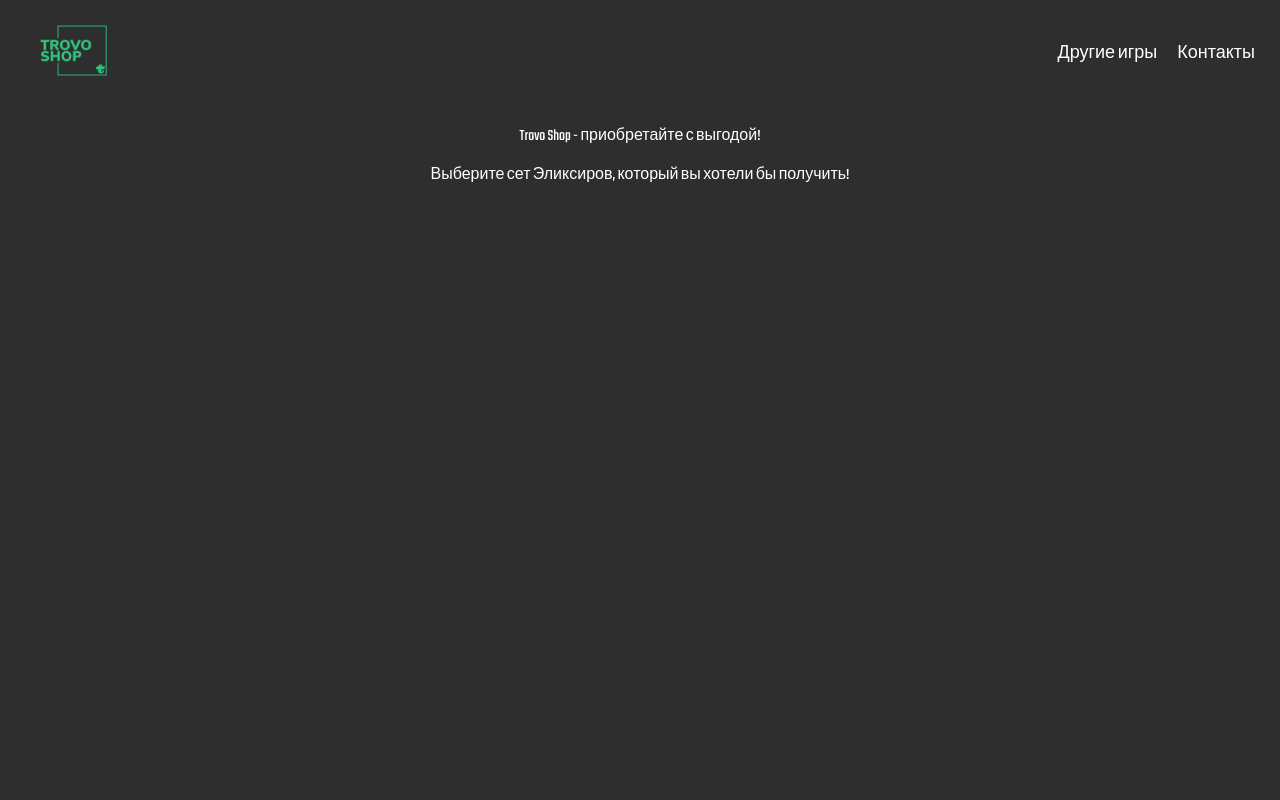
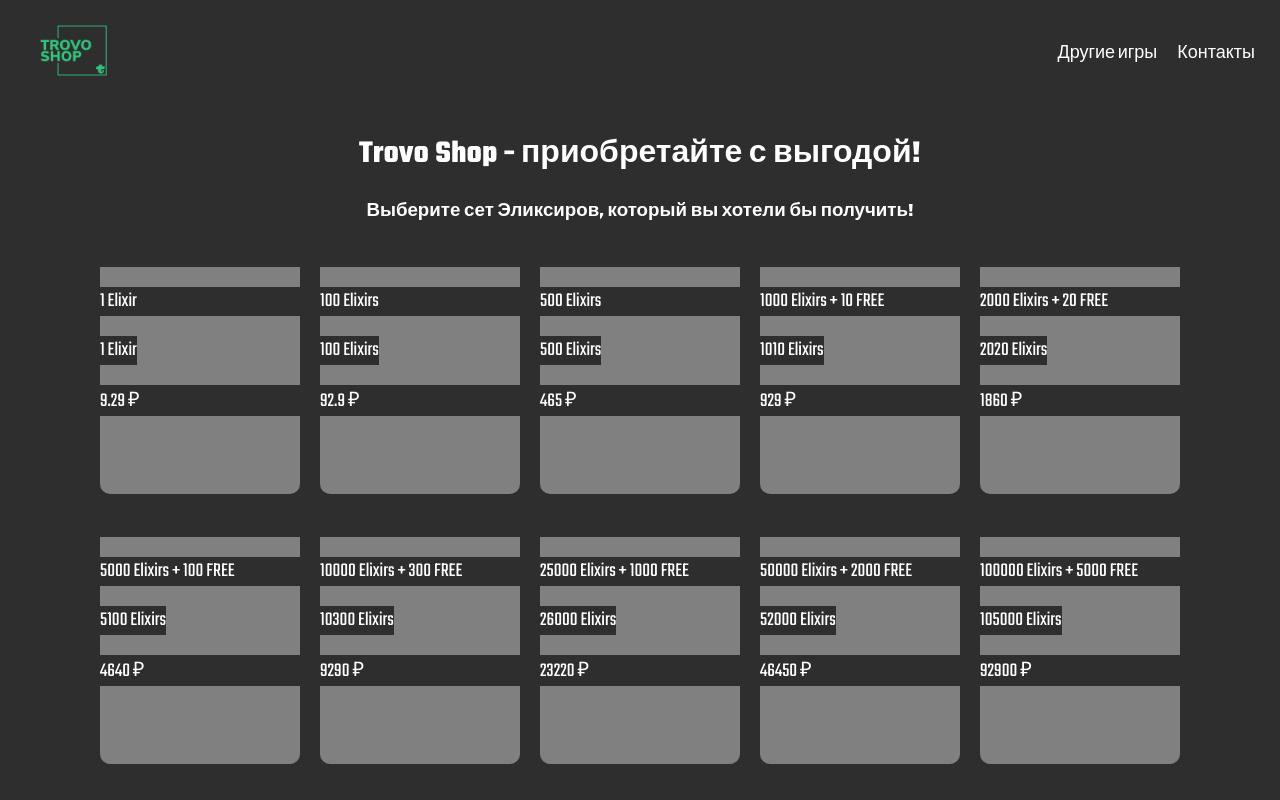
Before and after one commit to ray-bang8/trovo-fe, a React (Create React App) app: page / in a window 1280 px wide. Shown: the top 800 px of the page. Built offline with nearby package versions, Linux system fonts and the light colour scheme.

Commit message:
add card

```diff
--- /dev/null
+++ b/src/components/ElixirCard/index.js
@@ -0,0 +1,18 @@
+import s from "./index.module.scss";
+
+const ElixirCard = ({ title = "", text = "", cost = "" }) => {
+  return (
+    <div className={s["elixir-card"]}>
+      <div className={s["elixir-card__top"]}>
+        <img />
+      </div>
+      <div className={s["elixir-card__bottom"]}>
+        <p className={s["elixir-card__text"]}>{title}</p>
+        <span className={s["elixir-card__text"]}>{text}</span>
+        <p className={s["elixir-card__text"]}>{cost}</p>
+      </div>
+    </div>
+  );
+};
+
+export default ElixirCard;
--- /dev/null
+++ b/src/components/ElixirCard/index.module.scss
@@ -0,0 +1,14 @@
+.elixir-card {
+  width: 200px;
+  height: 250px;
+  background-color: grey;
+  border-radius: 10px;
+}
+
+.elixir-card__bottom {
+  background-color: gray;
+}
+.elixir-card__text {
+  color: #fff;
+  font-size: 20px;
+}
--- a/src/components/ElixirSet/index.js
+++ b/src/components/ElixirSet/index.js
@@ -1,15 +1,28 @@
+import ElixirCard from "../ElixirCard";
+import utilConstants from "../../utils/constants";
 import s from "./index.module.scss";
 
 const ElixirSet = () => {
+  utilConstants.elixirCards.map((elem) => console.log(elem.value));
   return (
     <div className={s["elixir-set"]}>
       <div className={s["elixir-set__title"]}>
-        <p className={s["elixir-set__text"]}>
+        <h1 className={s["elixir-set__text"]}>
           Trovo Shop - приобретайте с выгодой!
-        </p>
-        <p className={s["elixir-set__text"]}>
+        </h1>
+        <h3 className={s["elixir-set__text"]}>
           Выберите сет Эликсиров, который вы хотели бы получить!
-        </p>
+        </h3>
+      </div>
+      <div className={s["elixir-set__cards"]}>
+        {utilConstants.elixirCards.map((card, i) => (
+          <ElixirCard
+            title={card.title}
+            text={card.text}
+            cost={card.cost}
+            key={card.value}
+          ></ElixirCard>
+        ))}
       </div>
     </div>
   );
--- a/src/components/ElixirSet/index.module.scss
+++ b/src/components/ElixirSet/index.module.scss
@@ -1,9 +1,16 @@
 .elixir-set {
-  display: flex;
-  justify-content: center;
+  // display: flex;
+  // justify-content: center;
 }
 
 .elixir-set__text {
   text-align: center;
   color: #fff;
 }
+
+.elixir-set__cards {
+  display: flex;
+  flex-wrap: wrap;
+  justify-content: center;
+  gap: 20px;
+}
--- /dev/null
+++ b/src/utils/constants.js
@@ -0,0 +1,80 @@
+const elixirCards = [
+  {
+    value: 1,
+    title: "1 Elixir",
+    text: "1 Elixir",
+    cost: "9.29 ₽",
+  },
+  {
+    value: 100,
+    title: "100 Elixirs",
+    text: "100 Elixirs",
+    cost: "92.9 ₽",
+  },
+  {
+    value: 500,
+    title: "500 Elixirs",
+    text: "500 Elixirs",
+    cost: "465 ₽",
+  },
+  {
+    value: 1000,
+    title: "1000 Elixirs + 10 FREE",
+    text: "1010 Elixirs",
+    cost: "929 ₽",
+  },
+  {
+    value: 2000,
+    title: "2000 Elixirs + 20 FREE",
+    text: "2020 Elixirs",
+    cost: "1860 ₽",
+  },
+  {
+    value: 5000,
+    title: "5000 Elixirs + 100 FREE",
+    text: "5100 Elixirs",
+    cost: "4640 ₽",
+  },
+  {
+    value: 10000,
+    title: "10000 Elixirs + 300 FREE",
+    text: "10300 Elixirs",
+    cost: "9290 ₽",
+  },
+  {
+    value: 25000,
+    title: "25000 Elixirs + 1000 FREE",
+    text: "26000 Elixirs",
+    cost: "23220 ₽",
+  },
+  {
+    value: 50000,
+    title: "50000 Elixirs + 2000 FREE",
+    text: "52000 Elixirs",
+    cost: "46450 ₽",
+  },
+  {
+    value: 100000,
+    title: "100000 Elixirs + 5000 FREE",
+    text: "105000 Elixirs",
+    cost: "92900 ₽",
+  },
+  {
+    value: 250000,
+    title: "250000 Elixirs + 12500 FREE",
+    text: "262500 Elixirs",
+    cost: "232250 ₽",
+  },
+  {
+    value: 500000,
+    title: "500000 Elixirs + 25000 FREE",
+    text: "525000 Elixirs",
+    cost: "464500 ₽",
+  },
+];
+
+const util = {
+  elixirCards,
+};
+
+export default util;
```
Also changed, not shown: 1 other file (tests, documents, lock files or other folders).
